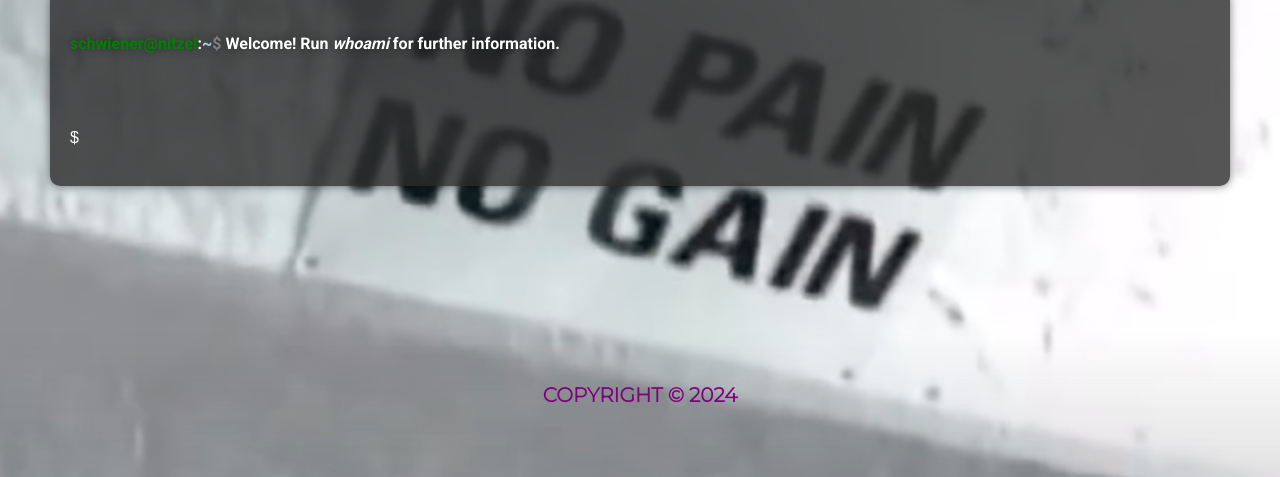
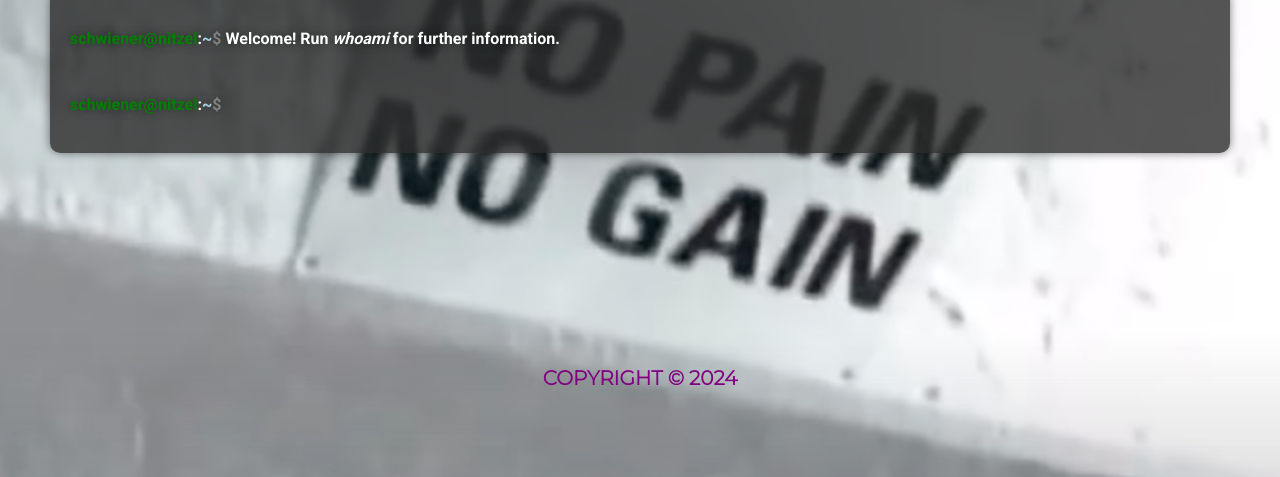
Before and after one commit to schwienernitzel/schwienernitzel.github.io, a plain HTML site: page index.html in a window 1280 px wide. Shown: the part 257-734 px from the top of the page. Drawn offline with Linux system fonts and the light colour scheme.

Commit message:
index: Update console user colors

```diff
--- a/index.html
+++ b/index.html
@@ -6,7 +6,7 @@
     <meta name="description" content="Profilseite von Felix Patryjas, einem deutschen Studenten und Hobby-Softwareentwickler.">
     <meta name="author" content="Felix Patryjas">
     <meta name="keywords" content="Felix Patryjas, Softwareentwickler, Student, Deutschland">
-    <title>Mein Profil</title>
+    <title>schwiener@nitzel</title>
     <link rel="stylesheet" href="https://cdnjs.cloudflare.com/ajax/libs/font-awesome/6.0.0-beta3/css/all.min.css">
     <style>
         @import url('https://fonts.googleapis.com/css2?family=Montserrat:wght@300&family=Roboto:wght@700&display=swap');
@@ -57,7 +57,7 @@
             box-shadow: 0 0 10px rgba(0, 0, 0, 0.5);
         }
         .console-line {
-            margin: 5px 0;
+
             color: #ffffff;
             font-family: 'Roboto', sans-serif;
             text-shadow: 0 0 10px rgba(0, 0, 0, 0.5);
@@ -94,7 +94,20 @@
             height: 24px;
         }
         #input-line {
+            display: flex;
+            align-items: center;
             margin-top: 10px;
+            font-family: 'Roboto', sans-serif;
+            text-shadow: 0 0 10px rgba(0, 0, 0, 0.5);
+        }
+        #input-line span {
+            color: green;
+        }
+        #input-line .path {
+            color: lightblue;
+        }
+        #input-line .dollar {
+            color: grey;
         }
         #input-line input {
             background-color: transparent;
@@ -102,9 +115,9 @@
             color: white;
             font-family: 'Roboto', sans-serif;
             font-size: 16px;
-            width: 90%;
-            margin-left: 10px;
+            margin-left: 5px;
             outline: none;
+            flex: 1;
         }
 
         @media (max-width: 600px) {
@@ -134,12 +147,13 @@
 <body>
     <div class="container">
         <div class="profile-name">Felix Patryjas (@schwienernitzel)</div>
-        <img src="https://avatars.githubusercontent.com/u/162877035?v=4" alt="Profilbild von Felix Patryjas" class="profile-image">
+        <img src="https://avatars.githubusercontent.com/u/162877035?v=4" alt="Felix Patryjas' profile picture" class="profile-image">
         <div class="console" id="console">
             <div class="console-line"><span style="color: green;">schwiener@nitzel</span><span>:<span style="color: lightblue;">~</span><span style="color: grey;">$</span></span> Welcome! Run <em>whoami</em> for further information.</div>
             <div class="console-line" id="output-line"></div>
             <div id="input-line">
-                <span>$ </span><input id="user-input" type="text" autofocus>
+                <span style="color: green;">schwiener@nitzel</span>:<span class="path">~</span><span class="dollar">$</span>
+                <input id="user-input" type="text" autofocus>
             </div>
         </div>
     </div>
@@ -163,7 +177,7 @@
         <div class="profile-name">Copyright © 2024</div>
     </div>
     <script>
-        document.addEventListener('DOMContentLoaded', function() {
+      document.addEventListener('DOMContentLoaded', function() {
             var consoleElement = document.getElementById('console');
             var outputLine = document.getElementById('output-line');
             var userInput = document.getElementById('user-input');
@@ -230,5 +244,5 @@
             });
         });
     </script>
-</body>
+  </body>
 </html>
```
